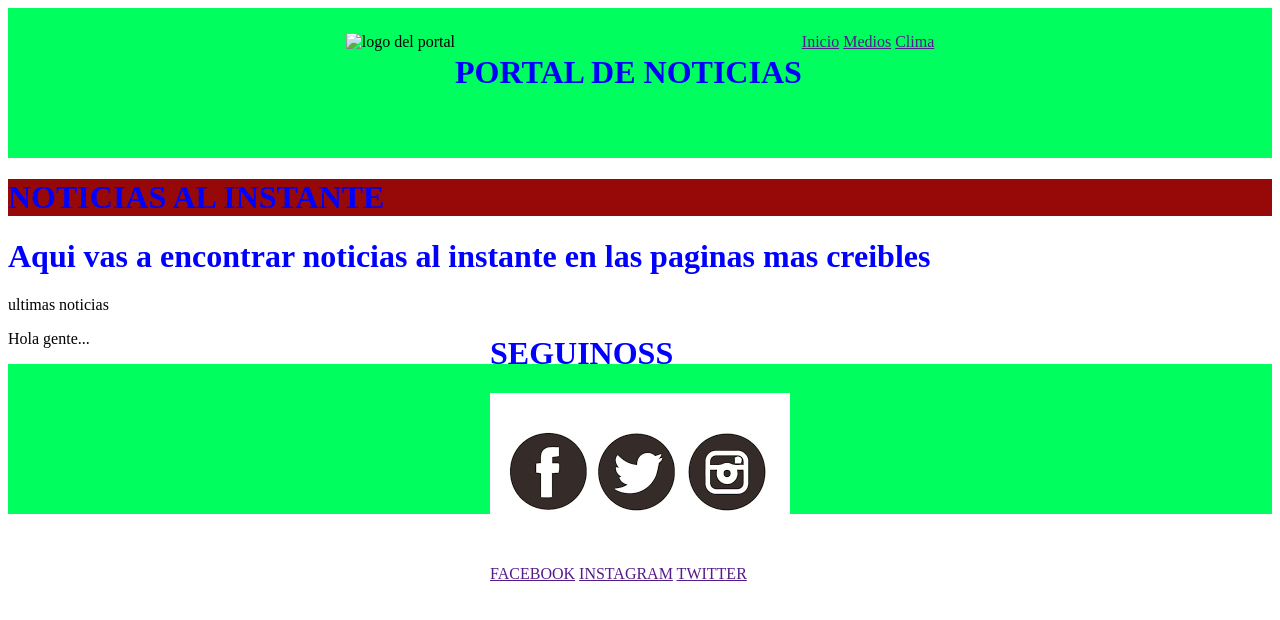
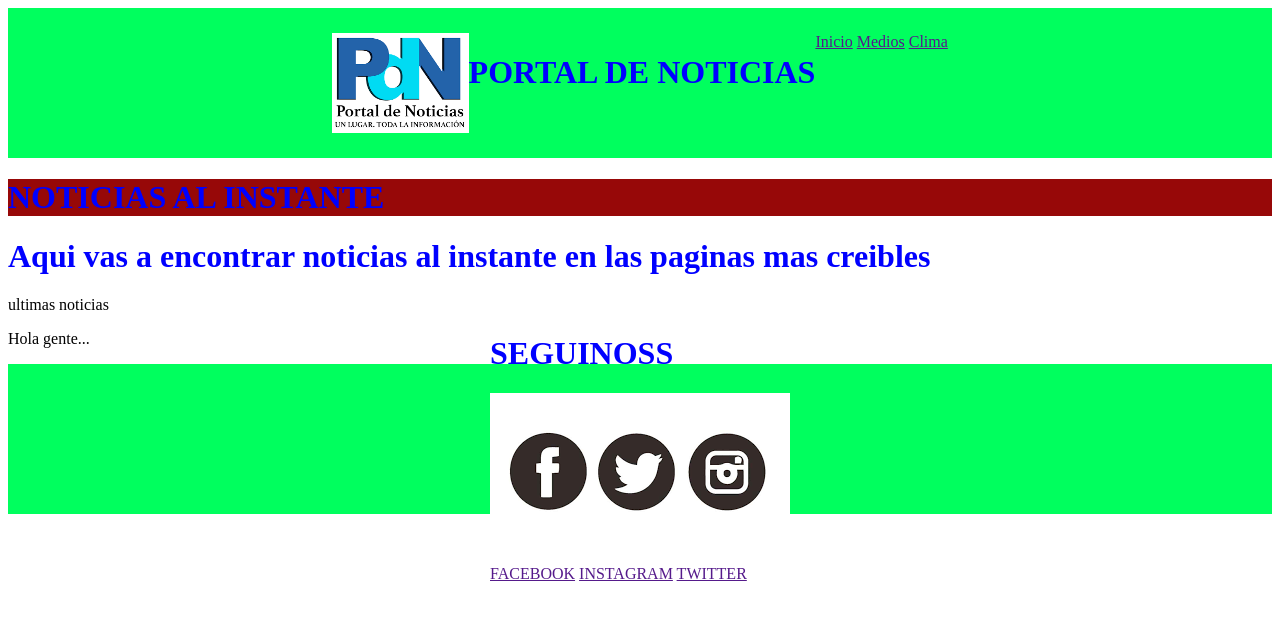
Before and after one commit to matydiaz434233/FinalWed1, a plain HTML site: page index.html in a window 1280 px wide. Drawn offline with Linux system fonts and the light colour scheme.

Commit message:
Update index.html

```diff
--- a/index.html
+++ b/index.html
@@ -17,7 +17,7 @@
 <body>
     <header>
         <div class="logo">
-            <img src="img/portal logo.png logo.png" alt="logo del portal">
+            <img src="img/portal logo.png" alt="logo del portal">
             <h1>PORTAL DE NOTICIAS</h1>
             <nav>
                 <a href="" class="nav-link">Inicio</a>
```
